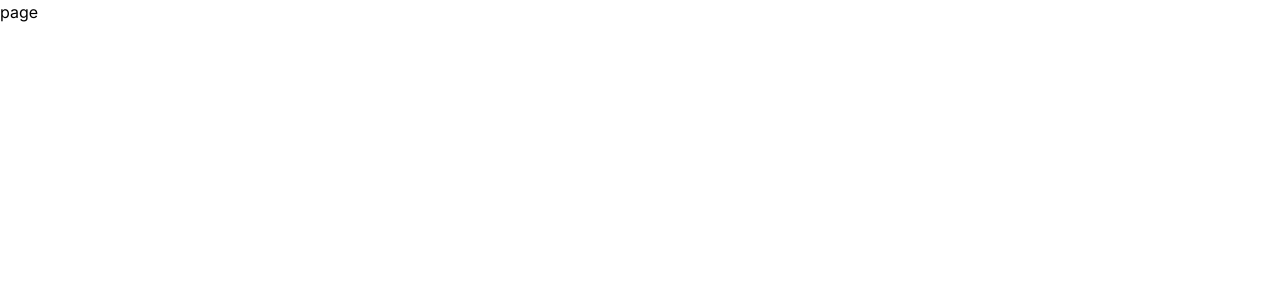
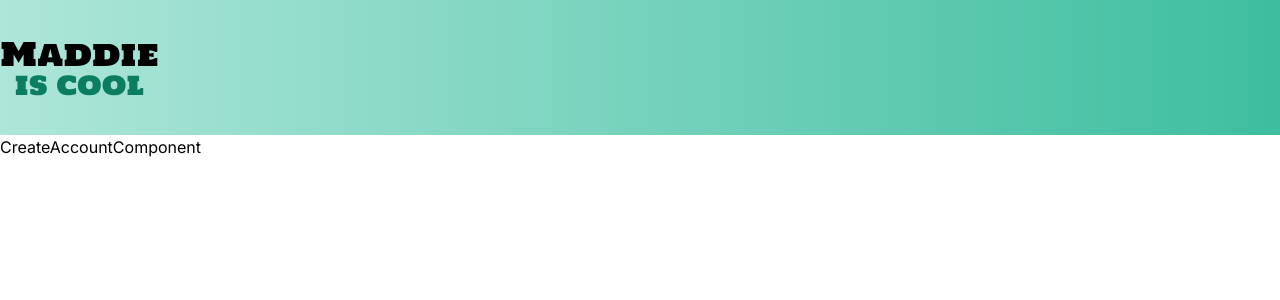
Before and after one commit to brandoughnut/tasktracker-sprint-front-end, a Next.js app: page /pages/LoginPage in a window 1280 px wide. Shown: the top 300 px of the page. Built offline with nearby package versions, Linux system fonts and the light colour scheme.

Commit message:
fix weird merge conflict

```diff
--- a/src/app/page.tsx
+++ b/src/app/page.tsx
@@ -4,11 +4,7 @@ import DashboardPage from "./pages/DashboardPage/page";
 export default function Home() {
   return (
     <div>
-<<<<<<< HEAD
-      hello
-=======
       <DashboardPage/>
->>>>>>> main
     </div>
   );
 }
--- a/src/app/pages/LoginPage/page.tsx
+++ b/src/app/pages/LoginPage/page.tsx
@@ -1,10 +1,17 @@
 'use client'
 
+import CreateAccountComponent from '@/app/components/CreateAccountComponent'
+import NavBarComponent from '@/app/components/NavBarComponent'
 import React from 'react'
 
 const LoginPage = () => {
   return (
-    <div>page</div>
+    <div>
+      <NavBarComponent/>
+      <div>
+        <CreateAccountComponent/>
+      </div>
+    </div>
   )
 }
 
```
